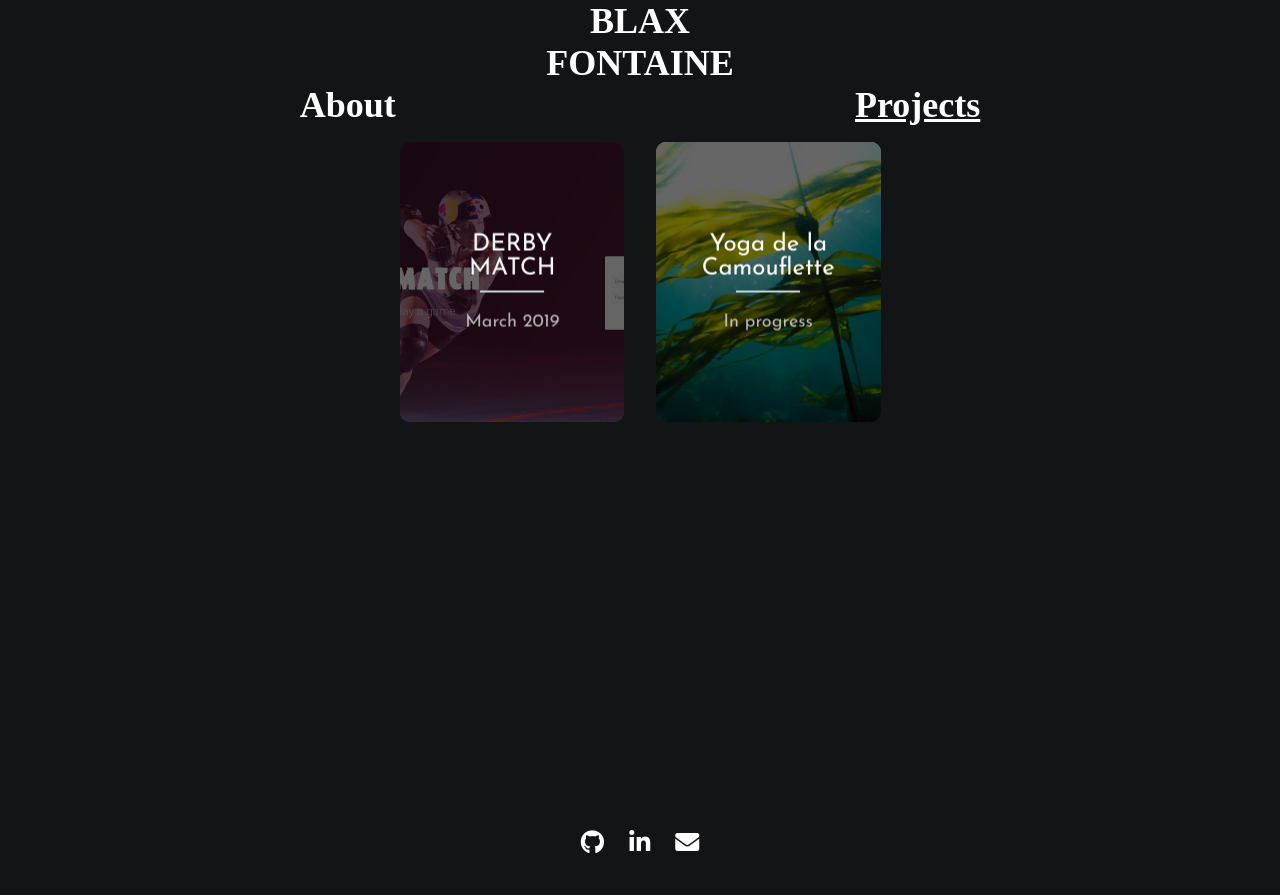
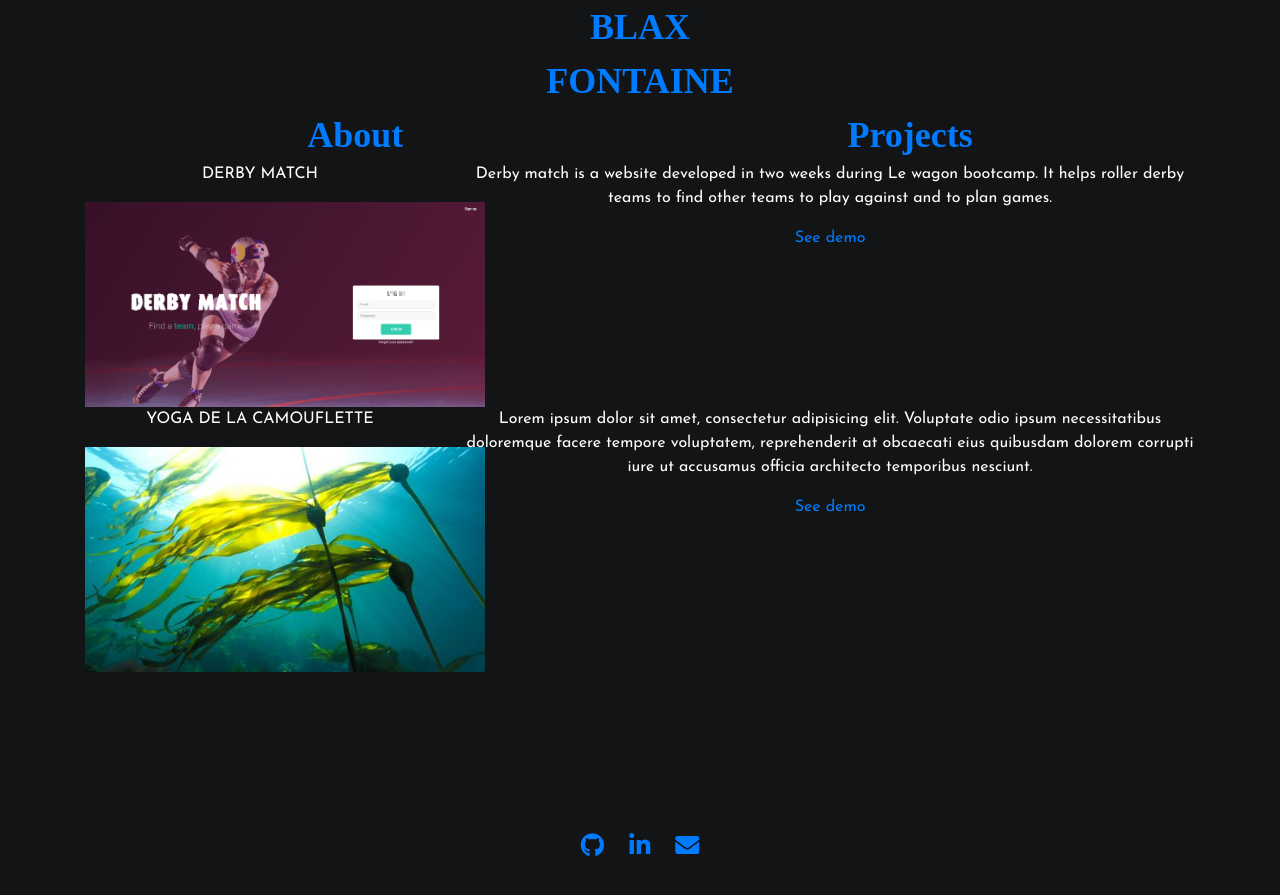
Before and after one commit to BlaxFontaine/myportfolio, a Jekyll site: the page built from projects.md, in a window 1280 px wide. Shown: the top 895 px of the page. Built offline with Jekyll 4.4.1, drawn with Linux system fonts in a browser that asks for light colours; some web fonts are replaced.

Commit message:
bootstrap install and new projects layout

```diff
--- a/_layouts/default.html
+++ b/_layouts/default.html
@@ -4,6 +4,7 @@
     <meta charset="utf-8">
     <title>{{ page.title }}</title>
     <link rel="stylesheet" href="/assets/css/styles.css">
+    <link rel="stylesheet" href="https://stackpath.bootstrapcdn.com/bootstrap/4.1.3/css/bootstrap.min.css">
     <link rel="stylesheet" href="https://use.fontawesome.com/releases/v5.7.2/css/all.css" integrity="sha384-fnmOCqbTlWIlj8LyTjo7mOUStjsKC4pOpQbqyi7RrhN7udi9RwhKkMHpvLbHG9Sr" crossorigin="anonymous">
     <link href="https://fonts.googleapis.com/css?family=Josefin+Sans|Megrim" rel="stylesheet">
   </head>
--- a/_layouts/projects.html
+++ b/_layouts/projects.html
@@ -1,38 +1,27 @@
 ---
 layout: default
 ---
-<div class="card-wrapper">
-  <div class="cols">
-    <div class="col" ontouchstart="this.classList.toggle('hover');">
 <div class="card-container">
-        <div class="front" style="background-image: url(assets/images/derby-match-home.png)">
-          <div class="inner">
+  <div class="row">
+    <div class="col-sm-12 col-md-4">
       <p>DERBY MATCH</p>
-            <span>March 2019</span>
+      <img class="card-image" src="assets/images/derby-match-home.png" alt="Derby match screenshot">
     </div>
-        </div>
-        <div class="back">
-          <div class="inner">
+    <div class="col-sm-12 col-md-8">
       <p>Derby match is a website developed in two weeks during Le wagon bootcamp. It helps roller derby teams to find other teams to play against and to plan games.</p>
       <a href="https://youtu.be/HZ87deV1-pY?t=4431" target="_blank">See demo</a>
     </div>
   </div>
+
+
+  <div class="row">
+    <div class="col-sm-12 col-md-4">
+      <p>YOGA DE LA CAMOUFLETTE</p>
+      <img class="card-image" src="assets/images/algue.jpg" alt="Derby match screenshot">
     </div>
-    </div>
-    <div class="col" ontouchstart="this.classList.toggle('hover');">
-      <div class="card-container">
-        <div class="front" style="background-image: url(assets/images/algue.jpg)">
-          <div class="inner">
-            <p>Yoga de la Camouflette</p>
-            <span>In progress</span>
-          </div>
-        </div>
-        <div class="back">
-          <div class="inner">
-            <p>Lorem ipsum dolor sit amet, consectetur adipisicing elit. Incidunt temporibus suscipit, nihil hic doloribus ut molestias nulla, molestiae quam perspiciatis</p>
+    <div class="col-sm-12 col-md-8">
+      <p>Lorem ipsum dolor sit amet, consectetur adipisicing elit. Voluptate odio ipsum necessitatibus doloremque facere tempore voluptatem, reprehenderit at obcaecati eius quibusdam dolorem corrupti iure ut accusamus officia architecto temporibus nesciunt.</p>
+      <a href="#" target="_blank">See demo</a>
     </div>
   </div>
 </div>
-    </div>
-  </div>
-</div>
--- a/_sass/main.scss
+++ b/_sass/main.scss
@@ -1,11 +1,11 @@
 body {
-  background-color: #131415;
-  color: white;
-  font-family: 'Josefin Sans', sans-serif;
+  background-color: #131415 !important;
+  color: white !important;
+  font-family: 'Josefin Sans', sans-serif !important;
 }
 
 a {
-  text-decoration: none;
+  text-decoration: none !important;
   color: white;
 }
 
--- a/_sass/project.scss
+++ b/_sass/project.scss
@@ -1,179 +1,3 @@
-*{
-  margin: 0;
-  padding: 0;
-  -webkit-box-sizing: border-box;
-          box-sizing: border-box;
+.card-image {
+  width: 400px;
 }
-
-.card-wrapper{
-  width: 90%;
-  margin: 0 auto;
-  max-width: 80rem;
-}
-
-.cols{
-  display: -webkit-box;
-  display: -ms-flexbox;
-  display: flex;
-  -ms-flex-wrap: wrap;
-      flex-wrap: wrap;
-  -webkit-box-pack: center;
-      -ms-flex-pack: center;
-          justify-content: center;
-}
-
-.col{
-  width: calc(25% - 2rem);
-  margin: 1rem;
-}
-
-.card-container{
-  -webkit-transform-style: preserve-3d;
-          transform-style: preserve-3d;
-  -webkit-perspective: 1000px;
-          perspective: 1000px;
-}
-
-.front,
-.back{
-  background-size: cover;
-  background-position: center;
-  -webkit-transition: -webkit-transform .7s cubic-bezier(0.4, 0.2, 0.2, 1);
-  transition: -webkit-transform .7s cubic-bezier(0.4, 0.2, 0.2, 1);
-  -o-transition: transform .7s cubic-bezier(0.4, 0.2, 0.2, 1);
-  transition: transform .7s cubic-bezier(0.4, 0.2, 0.2, 1);
-  transition: transform .7s cubic-bezier(0.4, 0.2, 0.2, 1), -webkit-transform .7s cubic-bezier(0.4, 0.2, 0.2, 1);
-  -webkit-backface-visibility: hidden;
-          backface-visibility: hidden;
-  text-align: center;
-  min-height: 280px;
-  height: auto;
-  border-radius: 10px;
-  color: #fff;
-  font-size: 18px;
-}
-
-.back{
-  background: #cedce7;
-  background: -webkit-linear-gradient(45deg,  #cedce7 0%,#596a72 100%);
-  background: -o-linear-gradient(45deg,  #cedce7 0%,#596a72 100%);
-  background: linear-gradient(45deg,  #cedce7 0%,#596a72 100%);
-}
-
-.front:after{
-  position: absolute;
-    top: 0;
-    left: 0;
-    z-index: 1;
-    width: 100%;
-    height: 100%;
-    content: '';
-    display: block;
-    opacity: .6;
-    background-color: #000;
-    -webkit-backface-visibility: hidden;
-            backface-visibility: hidden;
-    border-radius: 10px;
-}
-.card-container:hover .front,
-.card-container:hover .back{
-    -webkit-transition: -webkit-transform .7s cubic-bezier(0.4, 0.2, 0.2, 1);
-    transition: -webkit-transform .7s cubic-bezier(0.4, 0.2, 0.2, 1);
-    -o-transition: transform .7s cubic-bezier(0.4, 0.2, 0.2, 1);
-    transition: transform .7s cubic-bezier(0.4, 0.2, 0.2, 1);
-    transition: transform .7s cubic-bezier(0.4, 0.2, 0.2, 1), -webkit-transform .7s cubic-bezier(0.4, 0.2, 0.2, 1);
-}
-
-.back{
-    position: absolute;
-    top: 0;
-    left: 0;
-    width: 100%;
-}
-
-.inner{
-    -webkit-transform: translateY(-50%) translateZ(60px) scale(0.94);
-            transform: translateY(-50%) translateZ(60px) scale(0.94);
-    top: 50%;
-    position: absolute;
-    left: 0;
-    width: 100%;
-    padding: 2rem;
-    -webkit-box-sizing: border-box;
-            box-sizing: border-box;
-    outline: 1px solid transparent;
-    -webkit-perspective: inherit;
-            perspective: inherit;
-    z-index: 2;
-}
-
-.card-container .back{
-    -webkit-transform: rotateY(180deg);
-            transform: rotateY(180deg);
-    -webkit-transform-style: preserve-3d;
-            transform-style: preserve-3d;
-}
-
-.card-container .front{
-    -webkit-transform: rotateY(0deg);
-            transform: rotateY(0deg);
-    -webkit-transform-style: preserve-3d;
-            transform-style: preserve-3d;
-}
-
-.card-container:hover .back{
-  -webkit-transform: rotateY(0deg);
-          transform: rotateY(0deg);
-  -webkit-transform-style: preserve-3d;
-          transform-style: preserve-3d;
-}
-
-.card-container:hover .front{
-  -webkit-transform: rotateY(-180deg);
-          transform: rotateY(-180deg);
-  -webkit-transform-style: preserve-3d;
-          transform-style: preserve-3d;
-}
-
-.front .inner p{
-  font-size: 24px;
-  margin-bottom: 2rem;
-  position: relative;
-}
-
-.front .inner p:after{
-  content: '';
-  width: 4rem;
-  height: 2px;
-  position: absolute;
-  background: #C6D4DF;
-  display: block;
-  left: 0;
-  right: 0;
-  margin: 0 auto;
-  bottom: -.75rem;
-}
-
-.front .inner span{
-  color: rgba(255,255,255,0.7);
-  font-family: 'Josefin Sans', sans-serif;
-}
-
-@media screen and (max-width: 64rem){
-  .col{
-    width: calc(33.333333% - 2rem);
-  }
-}
-
-@media screen and (max-width: 48rem){
-  .col{
-    width: calc(50% - 2rem);
-  }
-}
-
-@media screen and (max-width: 32rem){
-  .col{
-    width: 100%;
-    margin: 0 0 2rem 0;
-  }
-}
```
Lines whose indentation alone changed are shown as unchanged.
